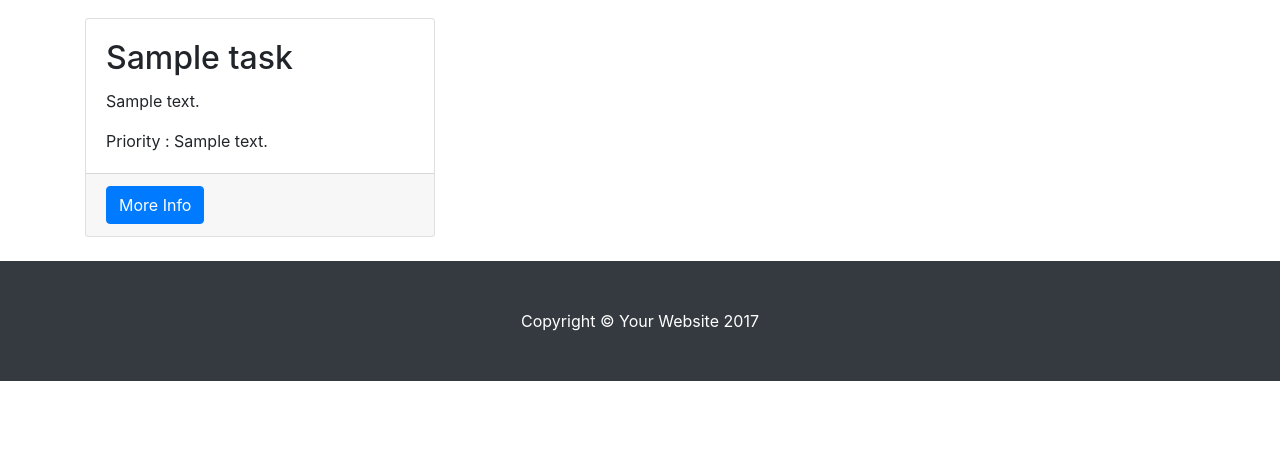
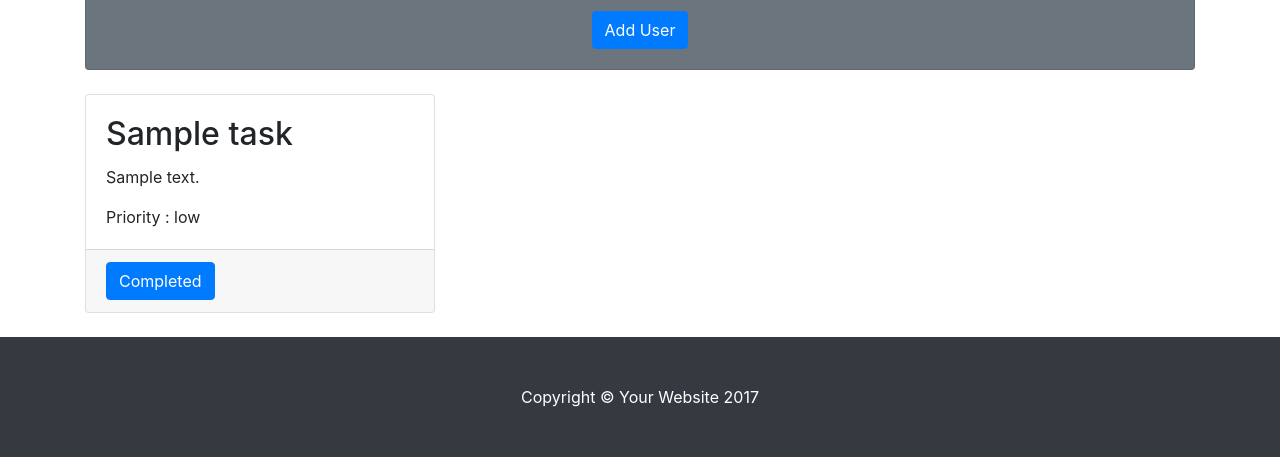
Before and after one commit to rettygeorge/Taskmanager, a Django app: page /project/1/ in a window 1280 px wide. Shown: the part 426-883 px from the top of the page. Before the commit the page ends 807 px from the top, so only its background shows below. Run offline with Django 3.2, Linux system fonts and the light colour scheme; tables that the repository leaves empty hold one stand-in row (values such as "Sample post"); some libraries are stand-ins or nearby versions.

Commit message:
final project uploaded

```diff
--- a/trello/trelloapp/admin.py
+++ b/trello/trelloapp/admin.py
@@ -7,5 +7,5 @@ admin.site.register(Project,ProjectAdmin)
 
 # Register your models here.
 class TaskAdmin(admin.ModelAdmin):
-    list_display = ('project', 'taskname', 'priority','taskdescription')
+    list_display = ('project', 'taskname', 'priority','taskdescription','completed')
 admin.site.register(Task,TaskAdmin)
--- a/trello/trelloapp/models.py
+++ b/trello/trelloapp/models.py
@@ -6,13 +6,22 @@ class Project(models.Model):
     user=models.ForeignKey(User,on_delete=models.CASCADE)
     name = models.CharField(max_length=200)
     description = models.TextField(max_length=2000)
+    projectmember= models.ManyToManyField(User, related_name='projectmember')
     def __str__(self):
     	return self.name
 
 class Task(models.Model):
+    PRIORITY_CHOICES = (
+    	('low','Low'),
+        ('medium','Medium'),
+        ('high','High'),
+
+    )
     project=models.ForeignKey(Project,on_delete=models.CASCADE)
     taskname = models.CharField(max_length=200)
-    priority = models.CharField(max_length=200)
+    priority = models.CharField(max_length=200,choices=PRIORITY_CHOICES,default='High')
     taskdescription = models.TextField(max_length=2000)
+    completed = models.BooleanField(default=False)
+
     def __str__(self):
     	return self.taskname
--- a/trello/trelloapp/static/trelloapp/style.css
+++ b/trello/trelloapp/static/trelloapp/style.css
@@ -28,12 +28,14 @@
  /*height:100px;*/
 }
 .headermenus{
-	padding-top: 12px;
+	padding-top: 30px;
 	padding-right: 100px;
+	/*font-style: 120px;*/
 }
 .headermenus a{
 	text-decoration: none;
 	color: white;
+	font-size: 22px;
 }
 .loginbutton{
 	background-color:  #2ecc71
--- a/trello/trelloapp/templates/trelloapp/home.html
+++ b/trello/trelloapp/templates/trelloapp/home.html
@@ -34,7 +34,7 @@
             </button> -->
              <img class="trelloimage" src="https://d2k1ftgv7pobq7.cloudfront.net/meta/p/res/images/trello-header-logos/af7af6ed478d3460709d715d9b3f74a4/trello-logo-white.svg" alt="logo">
           </div>
-        </div>
+        <!-- </div> -->
          <!-- <div class="collapse navbar-collapse" id="myNavbar"> -->
           <!-- <ul class="nav navbar-nav"> </ul> -->
         <ul class="nav navbar-nav navbar-right navbars">
@@ -43,6 +43,7 @@
             <a href="">Home</a>
             <!-- <a href="{% url 'trelloapp:login' %}">Login</a> -->
           </div>
+        </div>
         </ul>
       <!-- </div> -->
     </div>
--- a/trello/trelloapp/templates/trelloapp/register.html
+++ b/trello/trelloapp/templates/trelloapp/register.html
@@ -34,15 +34,16 @@
             </button> -->
              <img class="trelloimage" src="https://d2k1ftgv7pobq7.cloudfront.net/meta/p/res/images/trello-header-logos/af7af6ed478d3460709d715d9b3f74a4/trello-logo-white.svg" alt="logo">
           </div>
-        </div>
+        <!-- </div> -->
          <!-- <div class="collapse navbar-collapse" id="myNavbar"> -->
           <!-- <ul class="nav navbar-nav"> </ul> -->
         <ul class="nav navbar-nav navbar-right navbars">
           <!-- <a class="global-header-section-button" href="#">Home</a> -->
           <div class="headermenus">
             <a href="">Home</a>
-            <a href="{% url 'trelloapp:logout' %}">Logout</a>
+            <a style="padding-left: 20px" href="{% url 'trelloapp:logout' %}">Logout</a>
           </div>
+        </div>
         </ul>
       <!-- </div> -->
     </div>
--- a/trello/trelloapp/templates/trelloapp/register2.html
+++ b/trello/trelloapp/templates/trelloapp/register2.html
@@ -17,6 +17,43 @@
 
     <!-- Custom styles for this template -->
     <!-- <link href="css/small-business.css" rel="stylesheet"> -->
+    <style>
+* {
+  box-sizing: border-box;
+}
+
+#myInput {
+  background-image: url('/css/searchicon.png');
+  background-position: 10px 12px;
+  background-repeat: no-repeat;
+  width: 100%;
+  font-size: 16px;
+  padding: 12px 20px 12px 40px;
+  border: 1px solid #ddd;
+  margin-bottom: 12px;
+}
+
+#myUL {
+  list-style-type: none;
+  padding: 0;
+  margin: 0;
+}
+
+#myUL li a {
+  border: 1px solid #ddd;
+  margin-top: -1px; /* Prevent double borders */
+  background-color: #f6f6f6;
+  padding: 12px;
+  text-decoration: none;
+  font-size: 18px;
+  color: black;
+  display: block
+}
+
+#myUL li a:hover:not(.header) {
+  background-color: #eee;
+}
+</style>
 
   </head>
 
@@ -73,9 +110,18 @@
       <!-- Call to Action Well -->
       <div class="card text-white bg-secondary my-4 text-center">
         <div class="card-body">
-          <p class="text-white m-0">This call to action card is a great place to showcase some important information or display a clever tagline!</p>
+
+
+<input type="text" id="myInput" onkeyup="myFunction()" placeholder="Search for names.." title="Type in a name">
+<a href="#" id="adduser" class="btn btn-primary">Add User</a>
+
+<ul id="myUL">
+
+</ul>
         </div>
       </div>
+
+
 
       <!-- Content Row -->
       <div class="row">
@@ -87,10 +133,14 @@
 
               <h2 class="card-title">{{task.taskname}}</h2>
               <p class="card-text">{{task.taskdescription}}</p>
-               <p class="card-text">Priority : {{task.taskdescription}}</p>
+               <p class="card-text">Priority : {{task.priority}}</p>
             </div>
             <div class="card-footer">
-              <a href="#" class="btn btn-primary">More Info</a>
+              <a href="" id="{{task.id}}" class="btn btn-primary taskbtn">
+                {% if task.completed is True%}Completed
+                {%else%}
+              Mark as completed{%endif%}
+            </a>
             </div>
           </div>
 
@@ -143,6 +193,128 @@
 
     <script src="{% static 'trelloapp/vendor/jquery/jquery.min.js' %}"></script>
     <script src="{% static 'vendor/bootstrap/js/bootstrap.bundle.min.js' %}"></script>
+    <script>
+
+
+// $(document).ready(function(){
+//     console.log("retty")
+//     var id;
+
+
+function myFunction() {
+    $("#myUL").show()
+    var input, filter, ul, li, a, i;
+    // console.log("form submitted!")
+    username = $('#myInput').val();
+    console.log(username)
+    $.ajax({
+        url : "", // the endpoint
+        type : "POST", // http method
+        data : { username : username,
+                 csrfmiddlewaretoken:$('input[name=csrfmiddlewaretoken]').val() },
+        success : function(name) {
+          // console.log(name.projectid)
+          var projectid=name.projectid
+          // console.log(projectid)
+          var users_html = "";
+          for (var key in name) {
+              var i;
+              for (i = 0; i < name[key].length; i++) {
+                  var username=name[key][i]
+                  users_html = users_html+"<li><a onclick='userList(this.id,"+name.projectid+")' id='"+username+"'>"+name[key][i]+"<a></li>"
+          }
+          $("#myUL").html(users_html)
+        }
+
+                       },
+
+        });
+    input = document.getElementById("myInput");
+    filter = input.value.toUpperCase();
+    ul = document.getElementById("myUL");
+    li = ul.getElementsByTagName("li");
+    for (i = 0; i < li.length; i++) {
+        a = li[i].getElementsByTagName("a")[0];
+        if (a.innerHTML.toUpperCase().indexOf(filter) > -1) {
+            li[i].style.display = "";
+        } else {
+            li[i].style.display = "none";
+        }
+    }
+
+}
+
+  function userList(username,projectid) {
+     // console.log(projectid);
+     $("#myInput").val(username)
+     $("#myUL").hide()
+     $('#adduser').on('click', function(event){
+        event.preventDefault();
+        $.ajax({
+        url : "{% url 'trelloapp:adduser' %}", // the endpoint
+        type : "POST", // http method
+        data : { projectid : projectid,
+                 username : username,
+                 csrfmiddlewaretoken:$('input[name=csrfmiddlewaretoken]').val() },
+        success : function(name) {
+          // console.log(name.projectid)
+        //   var projectid=name.projectid
+        //   // console.log(projectid)
+        //   var users_html = "";
+        //   for (var key in name) {
+        //       var i;
+        //       for (i = 0; i < name[key].length; i++) {
+        //           var username=name[key][i]
+        //           users_html = users_html+"<li><a onclick='userList(this.id,"+name.projectid+")' id='"+username+"'>"+name[key][i]+"<a></li>"
+        //   }
+        //   $("#myUL").html(users_html)
+        // }
+
+                       },
+
+        });
+});
+
+
+
+
+  }
+
+  $('.taskbtn').on('click', function(event){
+        event.preventDefault();
+        // console.log(this.id);
+        var button=$(this);
+        $.ajax({
+        url : "{% url 'trelloapp:taskcompleted' %}", // the endpoint
+        type : "POST", // http method
+        data : { taskid:this.id,
+                 csrfmiddlewaretoken:$('input[name=csrfmiddlewaretoken]').val() },
+        success : function(name) {
+         button.html("Completed");
+          console.log(button.val());
+                       },
+
+        });
+
+});
+
+
+
+
+//  $('#myInput').on('click', function(event){
+//     event.preventDefault();
+//     console.log("form submitted!")
+//     username = $('#myInput').val();
+//     console.log(username)
+// });
+
+// function taskcompleted() {
+//     // event.preventDefault();
+//     console.log("sucess");
+
+// }
+
+</script>
 
   </body>
 
--- a/trello/trelloapp/urls.py
+++ b/trello/trelloapp/urls.py
@@ -1,6 +1,7 @@
 from django.urls import path
 from django.contrib.auth import views as auth_views
 from django.conf.urls import url
+from django.views.decorators.csrf import csrf_exempt
 
 from . import views
 app_name="trelloapp"
@@ -13,6 +14,8 @@ urlpatterns = [
     path('createproject/',views.createproject,name='createproject'),
 
     path('task/<int:id>/',views.createtask,name='createtask'),
-    path('project/<int:id>/',views.projectpage,name='projectpage'),
+    path('project/<int:id>/',csrf_exempt(views.projectpage),name='projectpage'),
+    path('adduser/', csrf_exempt(views.adduser), name='adduser'),
+    path('taskcompleted/',csrf_exempt(views.taskcompleted), name='taskcompleted')
 
 ]
--- a/trello/trelloapp/views.py
+++ b/trello/trelloapp/views.py
@@ -1,9 +1,12 @@
-from django.http import HttpResponse, HttpResponseRedirect
+from django.http import HttpResponse, HttpResponseRedirect, JsonResponse
 from django.shortcuts import render, redirect, reverse
 from .forms import RegistrationForm, ProjectCreationForm, TaskCreationForm
 from django.contrib.auth import authenticate, login, logout
 from django.contrib.auth.decorators import login_required
-from .models import Project, Task
+from .models import Project, Task, User
+from django.db.models import Q
+import json
+
 
 def index(request):
     return render(request,'trelloapp/home.html')
@@ -45,11 +48,24 @@ def createproject(request):
 		form=ProjectCreationForm()
 	return render(request,'trelloapp/createproject.html',{'form':form})
 def projectpage(request,id):
-	project=Project.objects.get(id=id)
-	task_list=Task.objects.filter(project=project)
+
+
 	# print(project)
-	# print(obj)
-	return render(request,'trelloapp/register2.html',{'project':project,'task_list':task_list})
+	# print(request.POST)
+	if request.method == 'POST':
+		# import pdb;
+		# pdb.set_trace()
+		name=request.POST.get('username')
+		# print(name)
+		user_list=User.objects.filter(Q(username__contains=name)).values_list('username',flat=True)
+		# print(user_list)
+		return HttpResponse(json.dumps({"usernames":list(user_list),"projectid":id}),content_type="application/json")
+	else:
+		project=Project.objects.get(id=id)
+		task_list=Task.objects.filter(project=project).order_by("-completed")
+		return render(request,'trelloapp/register2.html',{'project':project,'task_list':task_list})
+
+
 def createtask(request,id):
 	# print(type(projectid))
 	project=Project.objects.get(id=id)
@@ -66,3 +82,21 @@ def createtask(request,id):
 	else:
 		form=TaskCreationForm()
 	return render(request,'trelloapp/task.html',{'form':form})
+
+def adduser(request,self, *args, **kwargs):
+	if request.method == 'POST':
+		projectid=request.POST.get('projectid')
+		print(projectid)
+		username=request.POST.get('username')
+		print(username)
+		user=User.objects.get(username=username)
+		# print("projectname",project)
+		self.projectmember.add(user)
+
+def taskcompleted(request):
+	if request.method == 'POST':
+		taskid=request.POST.get('taskid')
+		task=Task.objects.get(id=taskid)
+		task.completed=True
+		task.save()
+		return HttpResponse()
```
Also changed, not shown: trello/trelloapp/templates/trelloapp/userhome.html (+10 -4 lines), trello/trelloapp/migrations/0006_auto_20180813_0814.py (added), trello/trelloapp/migrations/0007_auto_20180813_1048.py (added), trello/trelloapp/migrations/0008_auto_20180813_1051.py (added), trello/trelloapp/migrations/0009_auto_20180813_1053.py (added), trello/trelloapp/migrations/0010_task_completed.py (added).
